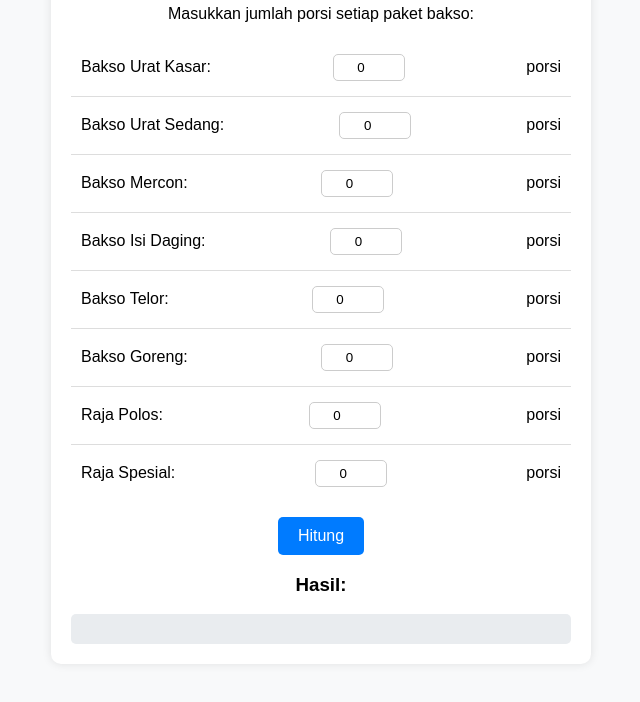
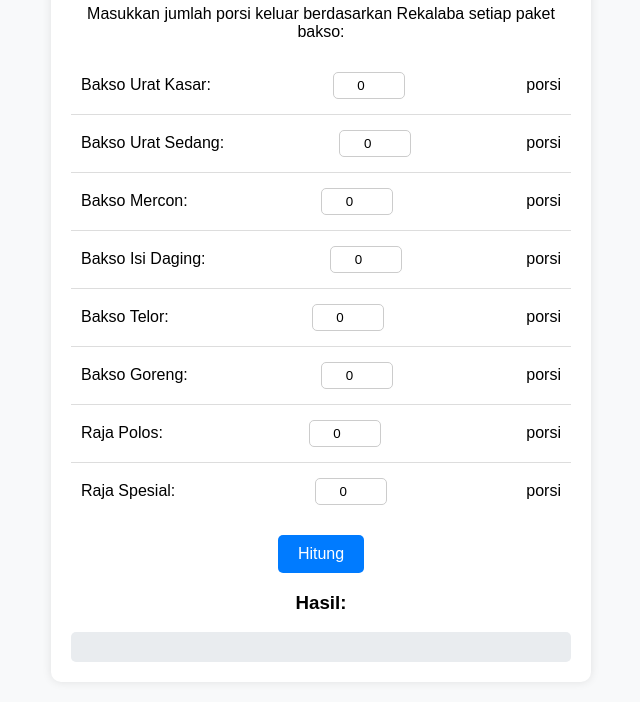
Before and after one commit to AndreaKosasih/KalkulatorBakso, a plain HTML site: page index.html in a window 1280 px wide. Shown: the part 103-805 px from the top of the page, without its empty margins (319-959 px from the left). Drawn offline with Linux system fonts and the light colour scheme.

Commit message:
Update website 02

```diff
--- a/index.html
+++ b/index.html
@@ -73,7 +73,7 @@
 <body>
     <div class="container">
         <h2>Kalkulator Bakso Keluar Stok Outlet</h2>
-        <p>Masukkan jumlah porsi setiap paket bakso:</p>
+        <p>Masukkan jumlah porsi keluar berdasarkan Rekalaba setiap paket bakso:</p>
         <div id="inputs"></div>
         <button onclick="hitungBakso()">Hitung</button>
         <h3>Hasil:</h3>
```
